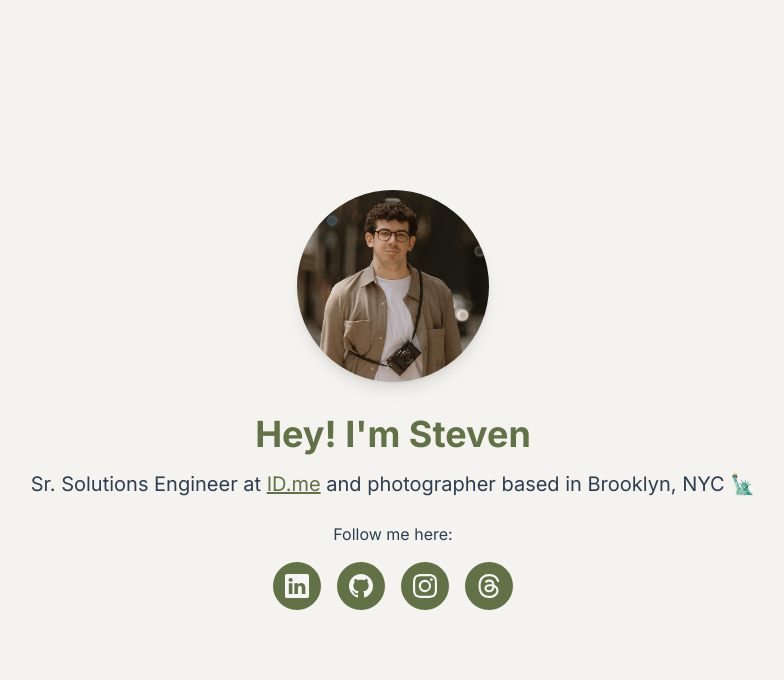
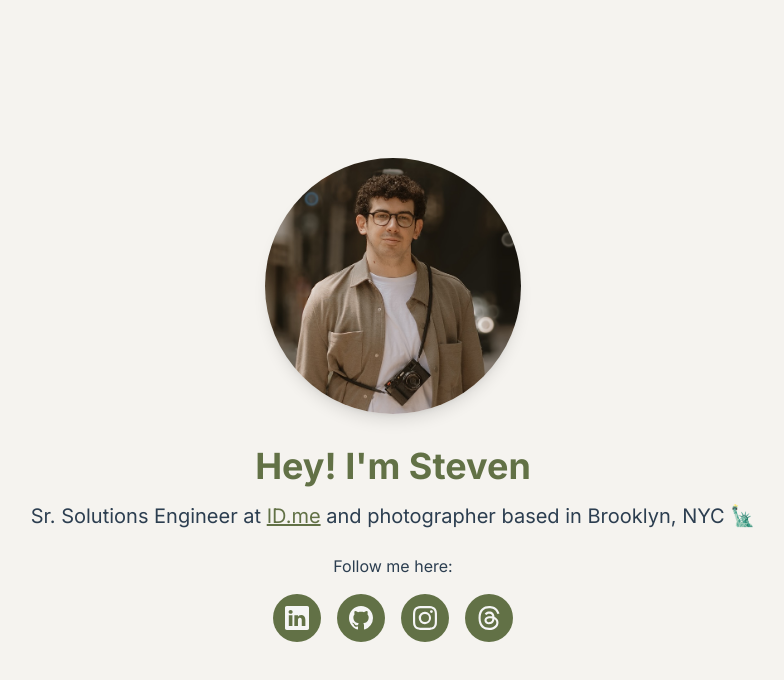
Before and after one commit to stevenbarash/steven-personal-site, a Next.js app: page / in a window 1280 px wide. Shown: the top 680 px of the page, without its empty margins (247-1031 px from the left). Built offline with nearby package versions, Linux system fonts and the light colour scheme.

Commit message:
increase image size

```diff
--- a/src/app/page.js
+++ b/src/app/page.js
@@ -22,11 +22,11 @@ export default function Home() {
         <div className="container mx-auto px-4">
           <div className="max-w-3xl mx-auto text-center">
             <Image
-              className="rounded-full w-48 h-48 mx-auto mb-8 shadow-lg"
+              className="rounded-full w-64 h-64 mx-auto mb-8 shadow-lg"
               src="/images/me.jpg"
               alt="Steven Barash"
-              width={192}
-              height={192}
+              width={256}
+              height={256}
             />
             <h1 className="text-primary text-4xl font-bold mb-4">
               Hey! I&apos;m Steven
```
